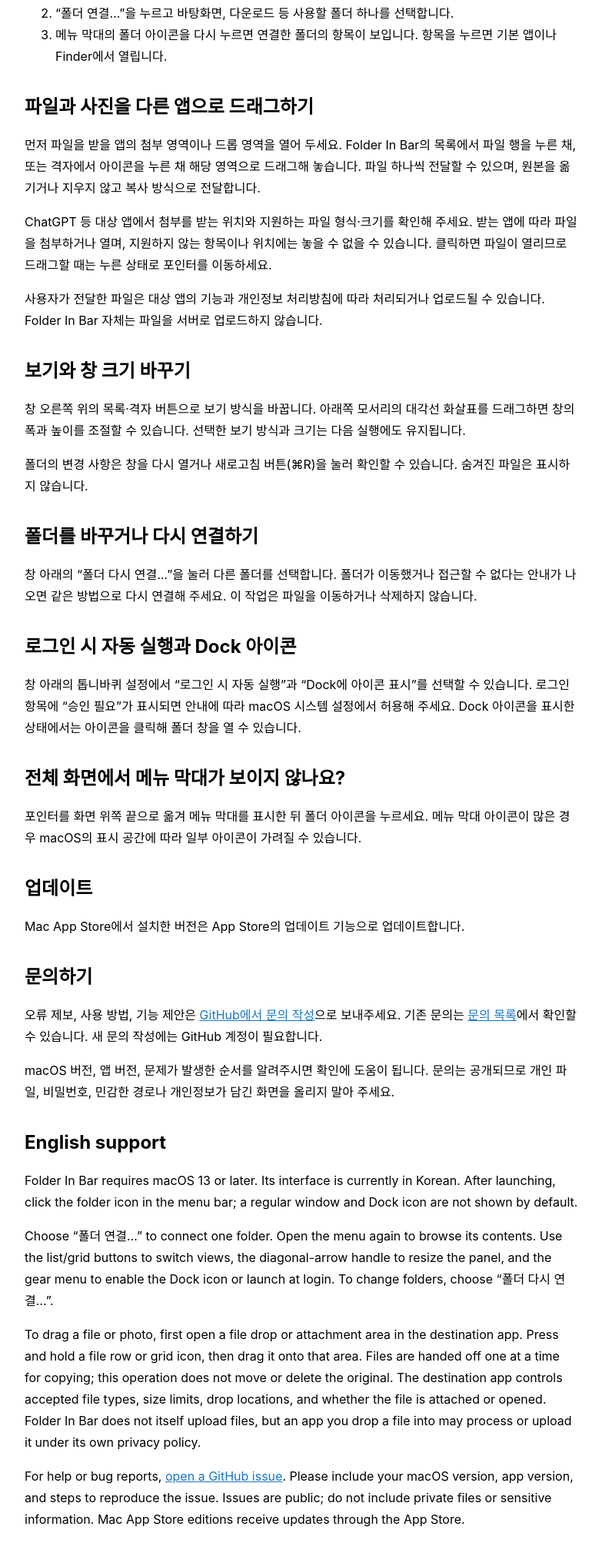
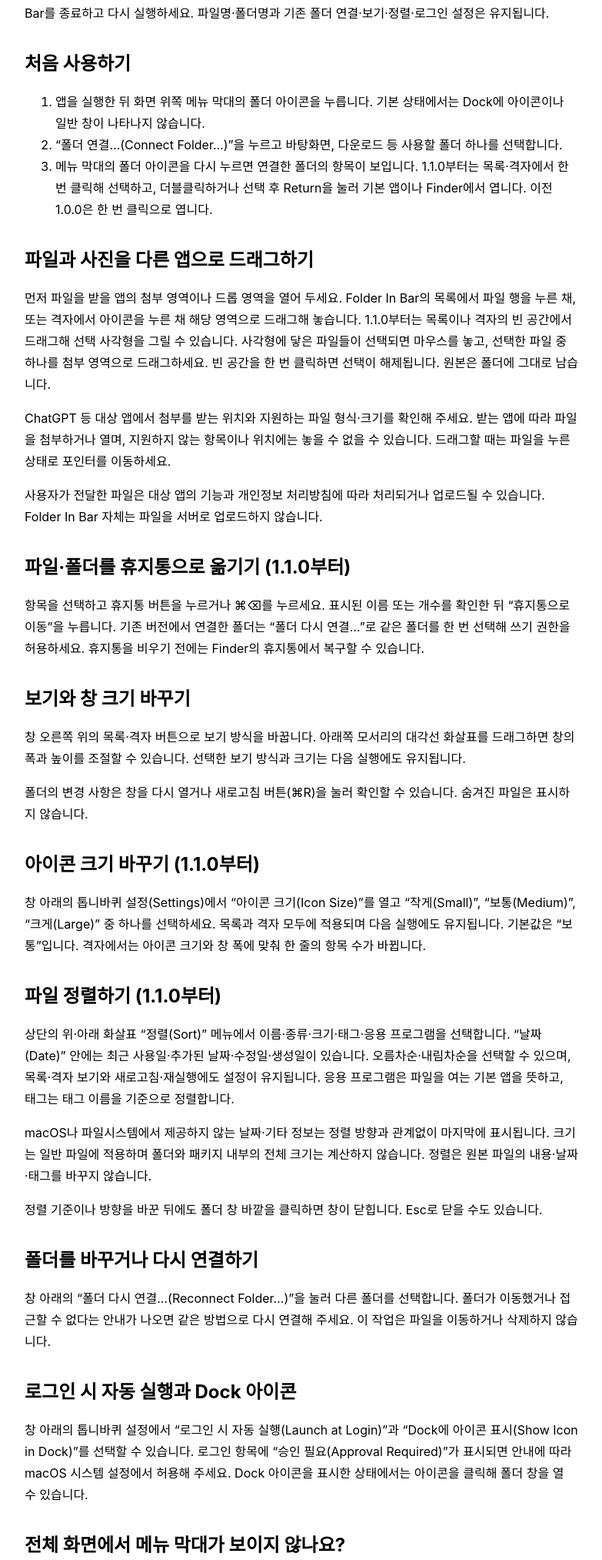
Before and after one commit to mindw96/DesktopButton, a plain HTML site: page docs/support.html in a window 1280 px wide. Shown: the part 329-2355 px from the top of the page at 77% size, without its empty margins (248-1031 px from the left). Drawn offline with Linux system fonts and the light colour scheme.

Commit message:
Update public privacy and support pages for Folder In Bar 1.1.0

```diff
--- a/docs/support.html
+++ b/docs/support.html
@@ -16,23 +16,33 @@
   <main>
     <h1>도움말 및 문의</h1>
     <p>Folder In Bar(폴더인바)는 메뉴 막대에서 사용하는 Mac 앱입니다. macOS 13 이상이 필요합니다.</p>
+    <h2>언어 선택 (1.1.0부터)</h2>
+    <p>한국어와 영어를 지원하며 macOS의 선호 언어 또는 Folder In Bar에 지정한 앱별 언어를 따릅니다. 지원되는 선호 언어가 없으면 영어로 표시합니다. macOS 시스템 설정에서 앱별 언어를 변경한 뒤에는 Folder In Bar를 종료하고 다시 실행하세요. 파일명·폴더명과 기존 폴더 연결·보기·정렬·로그인 설정은 유지됩니다.</p>
     <h2>처음 사용하기</h2>
     <ol>
       <li>앱을 실행한 뒤 화면 위쪽 메뉴 막대의 폴더 아이콘을 누릅니다. 기본 상태에서는 Dock에 아이콘이나 일반 창이 나타나지 않습니다.</li>
-      <li>“폴더 연결…”을 누르고 바탕화면, 다운로드 등 사용할 폴더 하나를 선택합니다.</li>
-      <li>메뉴 막대의 폴더 아이콘을 다시 누르면 연결한 폴더의 항목이 보입니다. 항목을 누르면 기본 앱이나 Finder에서 열립니다.</li>
+      <li>“폴더 연결…(Connect Folder…)”을 누르고 바탕화면, 다운로드 등 사용할 폴더 하나를 선택합니다.</li>
+      <li>메뉴 막대의 폴더 아이콘을 다시 누르면 연결한 폴더의 항목이 보입니다. 1.1.0부터는 목록·격자에서 한 번 클릭해 선택하고, 더블클릭하거나 선택 후 Return을 눌러 기본 앱이나 Finder에서 엽니다. 이전 1.0.0은 한 번 클릭으로 엽니다.</li>
     </ol>
     <h2>파일과 사진을 다른 앱으로 드래그하기</h2>
-    <p>먼저 파일을 받을 앱의 첨부 영역이나 드롭 영역을 열어 두세요. Folder In Bar의 목록에서 파일 행을 누른 채, 또는 격자에서 아이콘을 누른 채 해당 영역으로 드래그해 놓습니다. 파일 하나씩 전달할 수 있으며, 원본을 옮기거나 지우지 않고 복사 방식으로 전달합니다.</p>
-    <p>ChatGPT 등 대상 앱에서 첨부를 받는 위치와 지원하는 파일 형식·크기를 확인해 주세요. 받는 앱에 따라 파일을 첨부하거나 열며, 지원하지 않는 항목이나 위치에는 놓을 수 없을 수 있습니다. 클릭하면 파일이 열리므로 드래그할 때는 누른 상태로 포인터를 이동하세요.</p>
+    <p>먼저 파일을 받을 앱의 첨부 영역이나 드롭 영역을 열어 두세요. Folder In Bar의 목록에서 파일 행을 누른 채, 또는 격자에서 아이콘을 누른 채 해당 영역으로 드래그해 놓습니다. 1.1.0부터는 목록이나 격자의 빈 공간에서 드래그해 선택 사각형을 그릴 수 있습니다. 사각형에 닿은 파일들이 선택되면 마우스를 놓고, 선택한 파일 중 하나를 첨부 영역으로 드래그하세요. 빈 공간을 한 번 클릭하면 선택이 해제됩니다. 원본은 폴더에 그대로 남습니다.</p>
+    <p>ChatGPT 등 대상 앱에서 첨부를 받는 위치와 지원하는 파일 형식·크기를 확인해 주세요. 받는 앱에 따라 파일을 첨부하거나 열며, 지원하지 않는 항목이나 위치에는 놓을 수 없을 수 있습니다. 드래그할 때는 파일을 누른 상태로 포인터를 이동하세요.</p>
     <p>사용자가 전달한 파일은 대상 앱의 기능과 개인정보 처리방침에 따라 처리되거나 업로드될 수 있습니다. Folder In Bar 자체는 파일을 서버로 업로드하지 않습니다.</p>
+    <h2>파일·폴더를 휴지통으로 옮기기 (1.1.0부터)</h2>
+    <p>항목을 선택하고 휴지통 버튼을 누르거나 ⌘⌫를 누르세요. 표시된 이름 또는 개수를 확인한 뒤 “휴지통으로 이동”을 누릅니다. 기존 버전에서 연결한 폴더는 “폴더 다시 연결…”로 같은 폴더를 한 번 선택해 쓰기 권한을 허용하세요. 휴지통을 비우기 전에는 Finder의 휴지통에서 복구할 수 있습니다.</p>
     <h2>보기와 창 크기 바꾸기</h2>
     <p>창 오른쪽 위의 목록·격자 버튼으로 보기 방식을 바꿉니다. 아래쪽 모서리의 대각선 화살표를 드래그하면 창의 폭과 높이를 조절할 수 있습니다. 선택한 보기 방식과 크기는 다음 실행에도 유지됩니다.</p>
     <p>폴더의 변경 사항은 창을 다시 열거나 새로고침 버튼(⌘R)을 눌러 확인할 수 있습니다. 숨겨진 파일은 표시하지 않습니다.</p>
+    <h2>아이콘 크기 바꾸기 (1.1.0부터)</h2>
+    <p>창 아래의 톱니바퀴 설정(Settings)에서 “아이콘 크기(Icon Size)”를 열고 “작게(Small)”, “보통(Medium)”, “크게(Large)” 중 하나를 선택하세요. 목록과 격자 모두에 적용되며 다음 실행에도 유지됩니다. 기본값은 “보통”입니다. 격자에서는 아이콘 크기와 창 폭에 맞춰 한 줄의 항목 수가 바뀝니다.</p>
+    <h2>파일 정렬하기 (1.1.0부터)</h2>
+    <p>상단의 위·아래 화살표 “정렬(Sort)” 메뉴에서 이름·종류·크기·태그·응용 프로그램을 선택합니다. “날짜(Date)” 안에는 최근 사용일·추가된 날짜·수정일·생성일이 있습니다. 오름차순·내림차순을 선택할 수 있으며, 목록·격자 보기와 새로고침·재실행에도 설정이 유지됩니다. 응용 프로그램은 파일을 여는 기본 앱을 뜻하고, 태그는 태그 이름을 기준으로 정렬합니다.</p>
+    <p>macOS나 파일시스템에서 제공하지 않는 날짜·기타 정보는 정렬 방향과 관계없이 마지막에 표시됩니다. 크기는 일반 파일에 적용하며 폴더와 패키지 내부의 전체 크기는 계산하지 않습니다. 정렬은 원본 파일의 내용·날짜·태그를 바꾸지 않습니다.</p>
+    <p>정렬 기준이나 방향을 바꾼 뒤에도 폴더 창 바깥을 클릭하면 창이 닫힙니다. Esc로 닫을 수도 있습니다.</p>
     <h2>폴더를 바꾸거나 다시 연결하기</h2>
-    <p>창 아래의 “폴더 다시 연결…”을 눌러 다른 폴더를 선택합니다. 폴더가 이동했거나 접근할 수 없다는 안내가 나오면 같은 방법으로 다시 연결해 주세요. 이 작업은 파일을 이동하거나 삭제하지 않습니다.</p>
+    <p>창 아래의 “폴더 다시 연결…(Reconnect Folder…)”을 눌러 다른 폴더를 선택합니다. 폴더가 이동했거나 접근할 수 없다는 안내가 나오면 같은 방법으로 다시 연결해 주세요. 이 작업은 파일을 이동하거나 삭제하지 않습니다.</p>
     <h2>로그인 시 자동 실행과 Dock 아이콘</h2>
-    <p>창 아래의 톱니바퀴 설정에서 “로그인 시 자동 실행”과 “Dock에 아이콘 표시”를 선택할 수 있습니다. 로그인 항목에 “승인 필요”가 표시되면 안내에 따라 macOS 시스템 설정에서 허용해 주세요. Dock 아이콘을 표시한 상태에서는 아이콘을 클릭해 폴더 창을 열 수 있습니다.</p>
+    <p>창 아래의 톱니바퀴 설정에서 “로그인 시 자동 실행(Launch at Login)”과 “Dock에 아이콘 표시(Show Icon in Dock)”를 선택할 수 있습니다. 로그인 항목에 “승인 필요(Approval Required)”가 표시되면 안내에 따라 macOS 시스템 설정에서 허용해 주세요. Dock 아이콘을 표시한 상태에서는 아이콘을 클릭해 폴더 창을 열 수 있습니다.</p>
     <h2>전체 화면에서 메뉴 막대가 보이지 않나요?</h2>
     <p>포인터를 화면 위쪽 끝으로 옮겨 메뉴 막대를 표시한 뒤 폴더 아이콘을 누르세요. 메뉴 막대 아이콘이 많은 경우 macOS의 표시 공간에 따라 일부 아이콘이 가려질 수 있습니다.</p>
     <h2>업데이트</h2>
@@ -42,9 +52,13 @@
     <p>macOS 버전, 앱 버전, 문제가 발생한 순서를 알려주시면 확인에 도움이 됩니다. 문의는 공개되므로 개인 파일, 비밀번호, 민감한 경로나 개인정보가 담긴 화면을 올리지 말아 주세요.</p>
     <section id="english" lang="en">
       <h2>English support</h2>
-      <p>Folder In Bar requires macOS 13 or later. Its interface is currently in Korean. After launching, click the folder icon in the menu bar; a regular window and Dock icon are not shown by default.</p>
-      <p>Choose “폴더 연결…” to connect one folder. Open the menu again to browse its contents. Use the list/grid buttons to switch views, the diagonal-arrow handle to resize the panel, and the gear menu to enable the Dock icon or launch at login. To change folders, choose “폴더 다시 연결…”.</p>
-      <p>To drag a file or photo, first open a file drop or attachment area in the destination app. Press and hold a file row or grid icon, then drag it onto that area. Files are handed off one at a time for copying; this operation does not move or delete the original. The destination app controls accepted file types, size limits, drop locations, and whether the file is attached or opened. Folder In Bar does not itself upload files, but an app you drop a file into may process or upload it under its own privacy policy.</p>
+      <p>Folder In Bar requires macOS 13 or later. Starting with 1.1.0, the interface supports English and Korean, following your macOS preferred languages or the language chosen specifically for Folder In Bar. If none of your preferred languages is supported, the app uses English. After changing the app language in macOS System Settings, quit and reopen Folder In Bar. Filenames, folder names, connections, and saved preferences remain unchanged.</p>
+      <p>After launching, click the folder icon in the menu bar; a regular window and Dock icon are not shown by default. Choose “Connect Folder…” (폴더 연결…) to connect one folder. Open the menu again to browse its contents. Use “List View” or “Grid View” to switch views and the diagonal-arrow handle to resize the panel. In the Settings gear menu, choose “Show Icon in Dock” or “Launch at Login” as needed. To change folders, choose “Reconnect Folder…” (폴더 다시 연결…). Version 1.0.0 uses Korean menu labels.</p>
+      <p>Starting with 1.1.0, a single click selects an item in either list or grid view. Double-click it, or press Return after selecting it, to open the file or folder. Version 1.0.0 opens items with a single click. In 1.1.0, choose “Icon Size” (아이콘 크기) in the Settings gear menu, then “Small” (작게), “Medium” (보통), or “Large” (크게). The setting applies to both views and persists after relaunch; the default is Medium.</p>
+      <p>To drag a file or photo, first open a file drop or attachment area in the destination app. Press and hold a file row or grid icon, then drag it onto that area. In 1.1.0, drag from empty space in the list or grid to draw a selection rectangle. Release the mouse, then drag any selected item to send the whole selection. Click empty space to clear the selection. The originals stay in the connected folder. The destination app controls accepted file types, size limits, drop locations, and whether the file is attached or opened. Folder In Bar does not itself upload files, but an app you drop a file into may process or upload it under its own privacy policy.</p>
+      <p>To move files or folders to the Trash in 1.1.0, select them and click the trash button or press Command-Delete. Check the item name or count and confirm. If you connected the folder in an earlier version, use “Reconnect Folder…” to grant write access to that same folder. You can recover items in Finder before emptying the Trash.</p>
+      <p>Starting with 1.1.0, the up/down-arrow “Sort” menu offers “Name”, “Kind”, “Size”, “Tags”, and “Application”. The “Date” submenu offers “Date Last Opened”, “Date Added”, “Date Modified”, and “Date Created”. Choose “Ascending” or “Descending”; the choice is shared by list/grid views and persists after refresh and relaunch. Application means the default app used to open a file. Missing metadata sorts last in either direction. Size applies to regular files, without recursively measuring directories or packages. Sorting does not change file contents, dates, or tags.</p>
+      <p>After changing a sort option, clicking outside the folder panel closes it. You can also press Esc to close the panel. Dragging files into other apps remains available.</p>
       <p>For help or bug reports, <a href="https://github.com/mindw96/DesktopButton/issues/new">open a GitHub issue</a>. Please include your macOS version, app version, and steps to reproduce the issue. Issues are public; do not include private files or sensitive information. Mac App Store editions receive updates through the App Store.</p>
     </section>
   </main>
```
Also changed, not shown: docs/privacy.html (+8 -6 lines).
